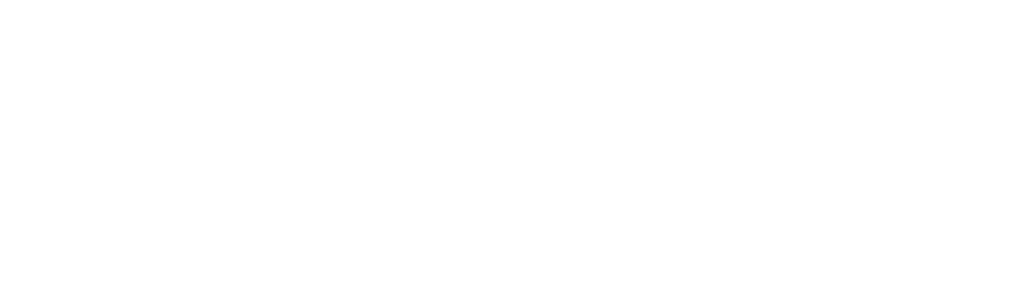
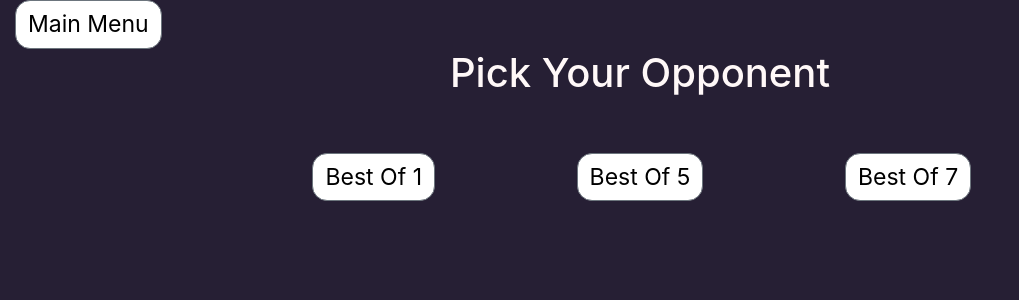
Before and after one commit to TrevorW98/ClassRPSLS, an Angular app in the folder classrpsls/: page / in a window 1280 px wide. Shown: the top 300 px of the page, without its empty margins (0-1019 px from the left). Built offline with nearby package versions, Linux system fonts and the light colour scheme.

Commit message:
Round-page updated

```diff
--- a/classrpsls/src/app/app.component.html
+++ b/classrpsls/src/app/app.component.html
@@ -1,2 +1,2 @@
-
+<app-round-page></app-round-page>
 <router-outlet></router-outlet>
--- a/classrpsls/src/app/app.module.ts
+++ b/classrpsls/src/app/app.module.ts
@@ -9,7 +9,7 @@
 @NgModule({
   declarations: [
     AppComponent,
-    RoundPageComponent
+    RoundPageComponent,
   ],
   imports: [
     BrowserModule,
--- a/classrpsls/src/app/pages/round-page/round-page.component.css
+++ b/classrpsls/src/app/pages/round-page/round-page.component.css
@@ -0,0 +1,19 @@
+.center{
+    display:flex;
+    justify-content:center;
+}
+.end{
+    display: flex;
+    justify-content: flex-end;
+}
+
+.btn-secondary{
+    border-radius: 15px;
+    background-color: white;
+    color: black;
+    font-size: 23px;
+}
+.btn-secondary:hover{
+    background-color:#707070;
+    color: white;
+}
--- a/classrpsls/src/app/pages/round-page/round-page.component.html
+++ b/classrpsls/src/app/pages/round-page/round-page.component.html
@@ -1,3 +1,24 @@
-<button class="btn">Best Of 1</button>
-<button class="btn">Best Of 5</button>
-<button class="btn">Best Of 7</button>
+<div class="container-fluid">
+    <div class="row">
+        <div class="col-12">
+            <button class="btn btn-secondary">Main Menu</button>
+        </div>
+        <div class="col-12 text-center">
+            <h1>Pick Your Opponent</h1>
+        </div>
+    </div>
+</div>
+
+<div class="container my-5">
+    <div class="row">
+        <div class="col end">
+            <button class="btn btn-secondary">Best Of 1</button>
+        </div>
+        <div class="col center">
+            <button class="btn btn-secondary">Best Of 5</button>
+        </div>
+        <div class="col">
+            <button class="btn btn-secondary">Best Of 7</button>
+        </div>
+    </div>
+</div>
--- a/classrpsls/src/styles.css
+++ b/classrpsls/src/styles.css
@@ -1 +1,5 @@
 /* You can add global styles to this file, and also import other style files */
+body{
+    background: #261F34;
+    color:#FFF8F8;
+}
```
